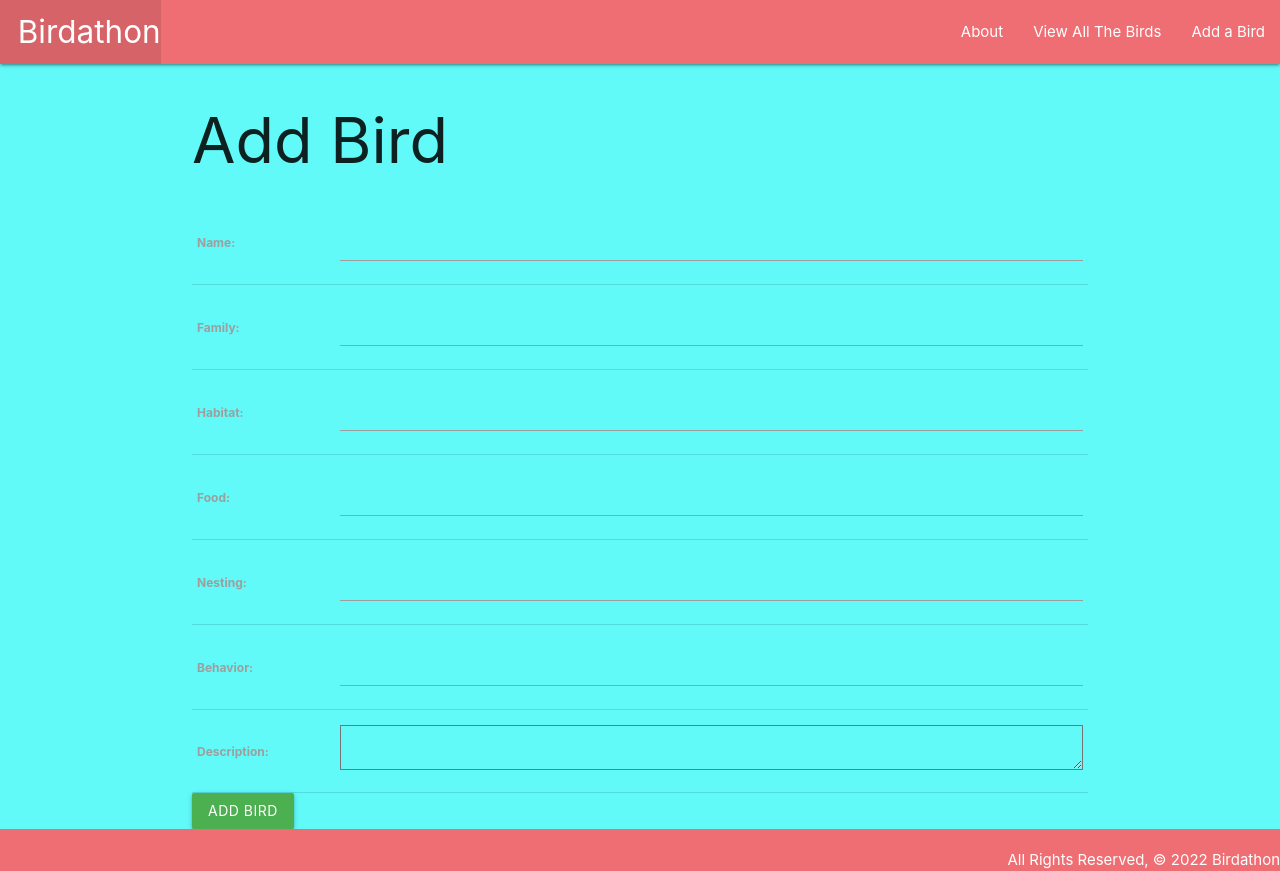
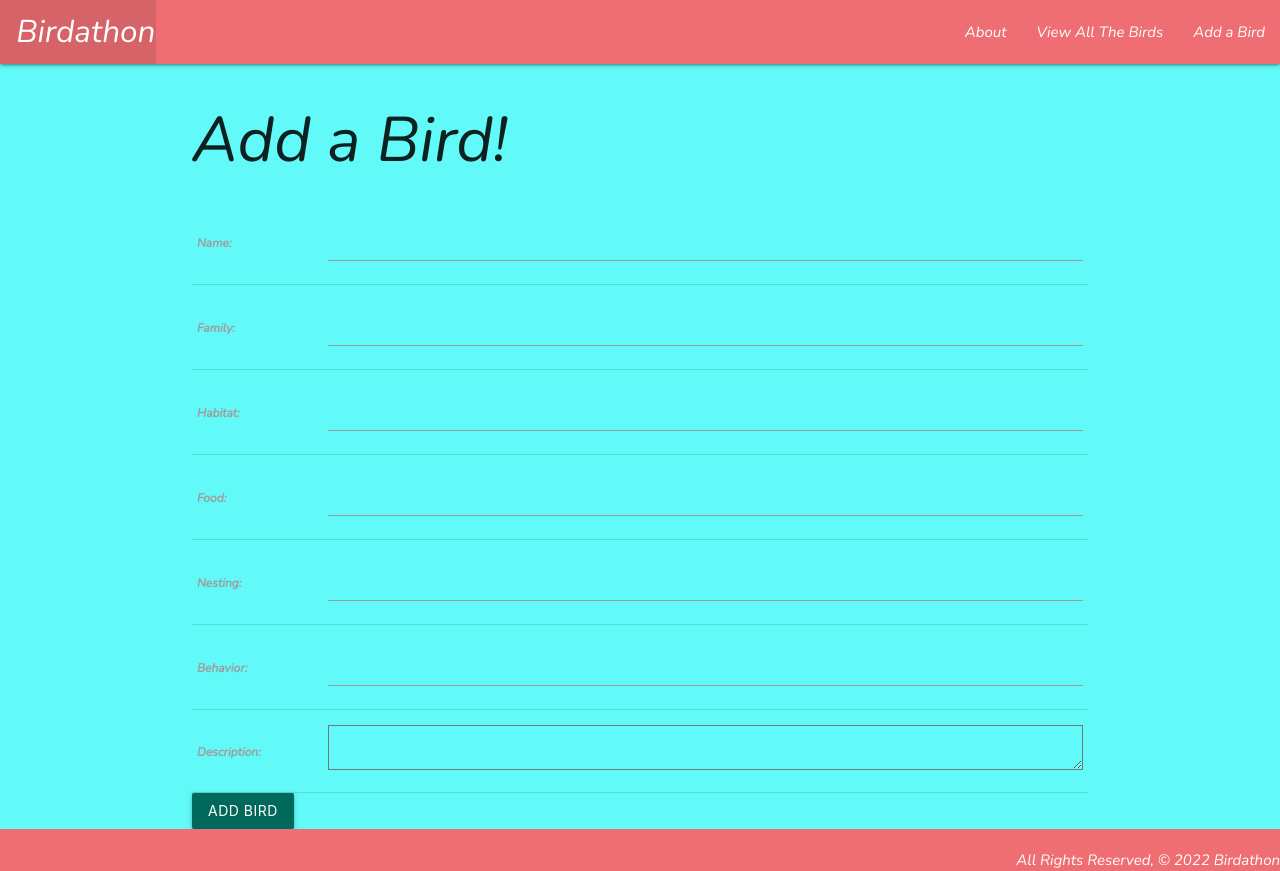
Before and after one commit to kelseyn12/Birdathon, a Django app: page /birds/create/ in a window 1280 px wide. Run offline with Django 4.2, Linux system fonts and the light colour scheme.

Commit message:
added css to base

```diff
--- a/main_app/static/css/style.css
+++ b/main_app/static/css/style.css
@@ -1,9 +1,11 @@
 *{
     box-sizing: border-box;
-    margin: 0
+    margin: 0;
+
 }
 
 body {
+    font-family: 'Nunito', sans-serif;
     background-color: rgb(98, 249, 249);
     display: flex;
     min-height: 100vh;
--- a/main_app/templates/base.html
+++ b/main_app/templates/base.html
@@ -6,18 +6,19 @@
     <meta name="viewport" content="width=device-width, initial-scale=1.0" />
     <meta http-equiv="X-UA-Compatible" content="ie=edge" />
     <title>Birdathon</title>
-    <link
-      rel="stylesheet"
-      href="https://cdnjs.cloudflare.com/ajax/libs/materialize/1.0.0/css/materialize.min.css"
-    />
+    <link rel="stylesheet" href="https://cdnjs.cloudflare.com/ajax/libs/materialize/1.0.0/css/materialize.min.css"/>
+    <script src="https://cdnjs.cloudflare.com/ajax/libs/materialize/1.0.0/js/materialize.min.js"></script>
+    <link rel="preconnect" href="https://fonts.googleapis.com">
+    <link rel="preconnect" href="https://fonts.gstatic.com" crossorigin>
+    <link href="https://fonts.googleapis.com/css2?family=Nunito:ital,wght@1,200&display=swap" rel="stylesheet">
+    {% load static %}
+    <link rel="stylesheet" href="{% static 'css/style.css' %}" />
 
-<link rel="stylesheet" href="{% static 'css/style.css' %}" />
-<script src="https://cdnjs.cloudflare.com/ajax/libs/materialize/1.0.0/js/materialize.min.js"></script>
   </head>
   <body>
-    <header class="navbar-fixed">
+    <header class="navbar-fixed" >
       <nav>
-        <div class="nav-wrapper">
+        <div class="nav-wrapper"  >
           <ul>
             <li>
               <a href="/" class="left brand-logo">&nbsp;&nbsp;Birdathon</a>
--- a/main_app/templates/home.html
+++ b/main_app/templates/home.html
@@ -1,5 +1,5 @@
 {% extends 'base.html' %}
 {% block content %}
     <h1 class="center-align">Birdathon 2022</h1>
-    <img class="responsive-img" src="https://cdn.download.ams.birds.cornell.edu/api/v1/asset/191097951/1200" />
+    <img class="responsive-img" src="https://nas-national-prod.s3.amazonaws.com/styles/article_hero_inline/s3/apa_2016_osprey_robert_kimbrell_kk.jpg?itok=fJkMVIQE" />
 {% endblock %}
--- a/main_app/templates/main_app/bird_form.html
+++ b/main_app/templates/main_app/bird_form.html
@@ -1,14 +1,14 @@
 {% extends 'base.html' %} {% block content %}
 {% if object %}
-<h1>Edit <span class="teal-text">{{object.name}}</span></h1>
+<h1>Edit <span class="black-text">{{object.name}}</span></h1>
 {% else %}
-<h1>Add Bird</h1>
+<h1>Add a Bird!</h1>
 {% endif %}
 <form action="" method="post">
     {% csrf_token %}
     <table id="addFormTable">
         {{ form.as_table }}
     </table>
-    <input class="btn green" type="submit" value="Add Bird" />
+    <input class="btn teal darken-3" type="submit" value="Add Bird" />
 </form>
 {% endblock %}
```
